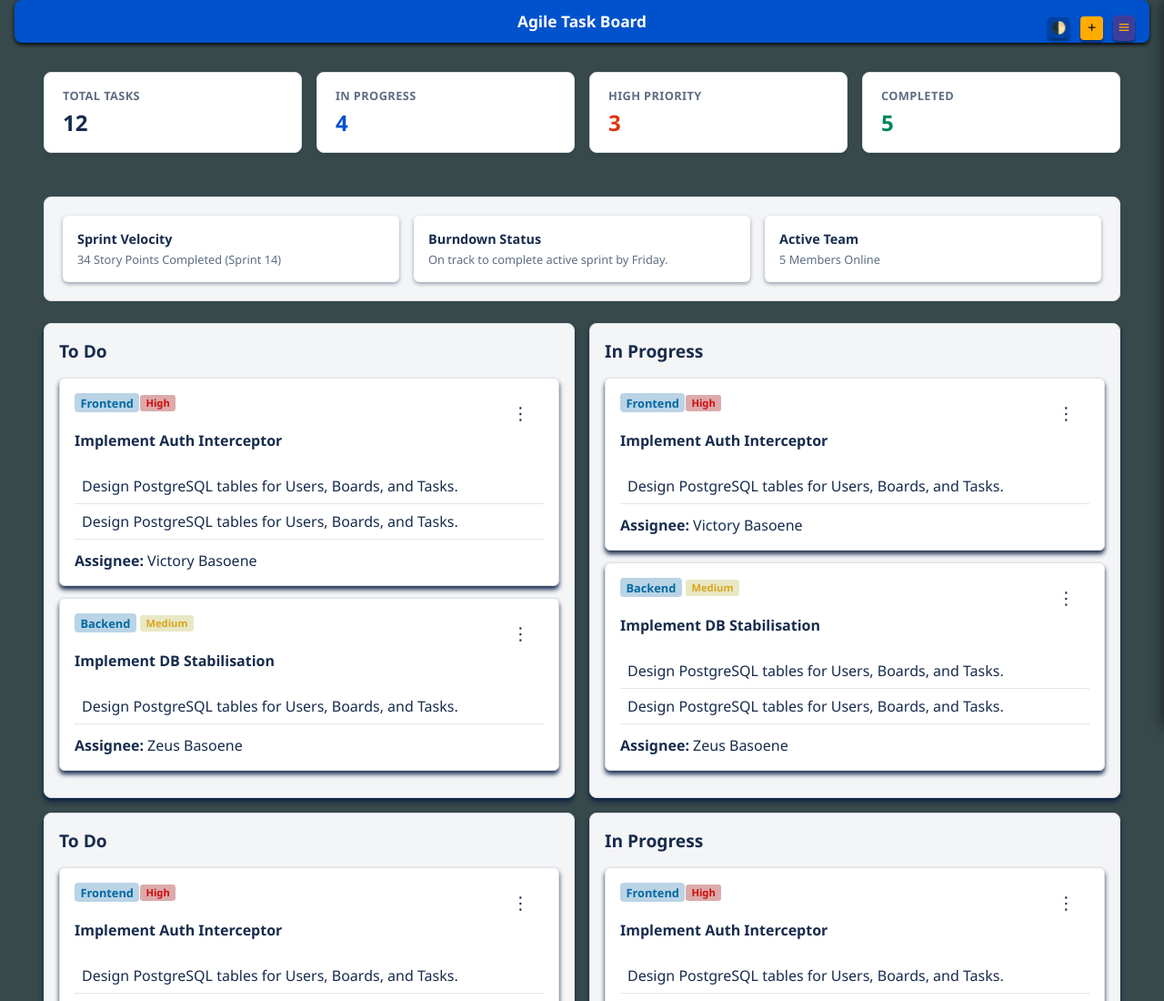
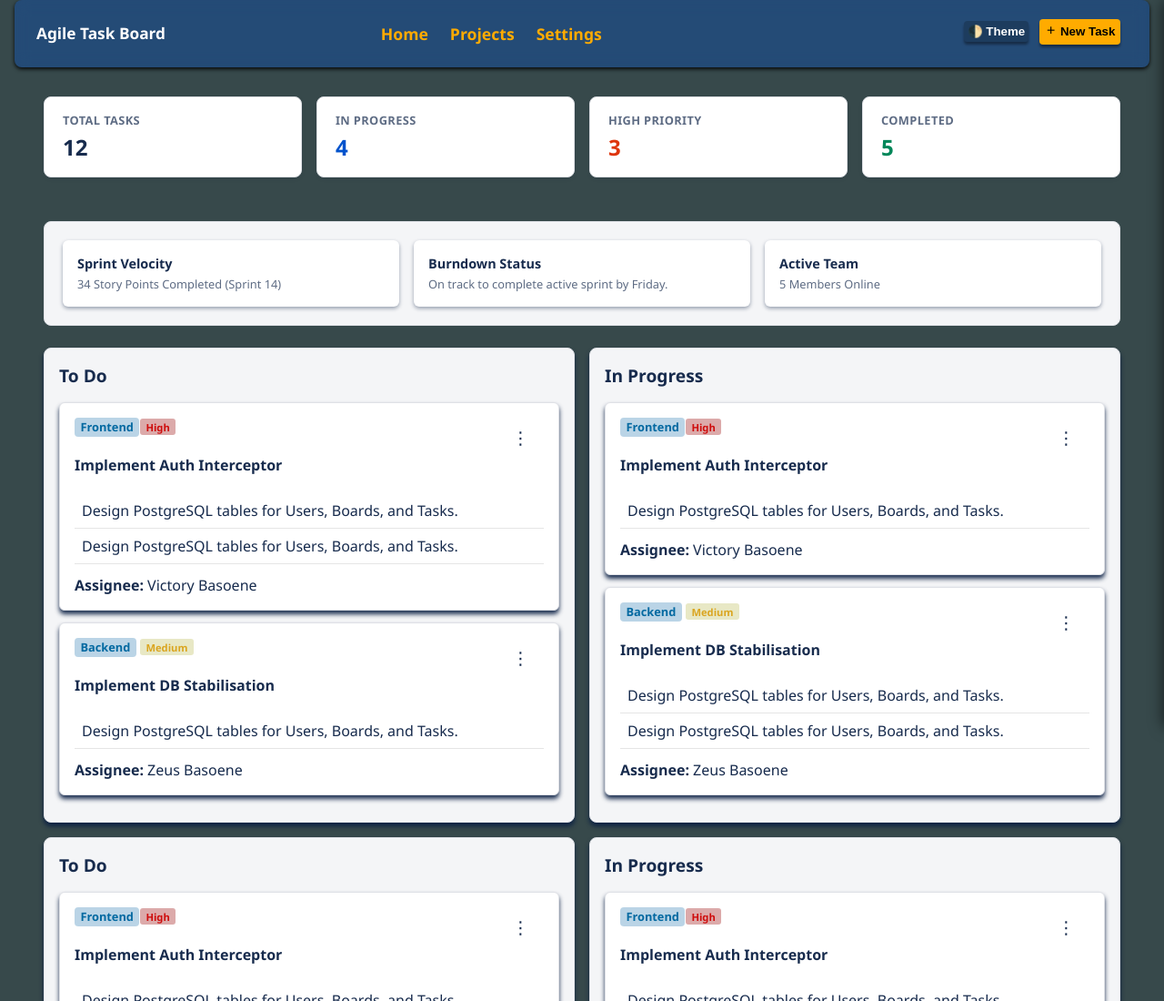
Before and after one commit to Scarred-Zero/Agile-task-board, a plain HTML site: page assets/html/index.html in a window 1280 px wide. Shown: the top 1100 px of the page at 91% size. Drawn offline with nearby package versions, Linux system fonts and the light colour scheme.

Commit message:
feat: add a hamburger menu and ensure resposiveness across devices

```diff
--- a/assets/css/responsiveness.css
+++ b/assets/css/responsiveness.css
@@ -4,13 +4,34 @@
         flex-direction: row;
         padding: 0.75rem 1.5rem;
         text-align: left;
-        justify-content: space-around;
+        gap: 5rem;
         align-items: center;
+    }
+
+    .navbar {
+        display: block;
     }
 
     .navbar ul {
         flex-direction: row;
         gap: 1.5rem;
+    }
+
+    .hamburger-menu {
+        display: none;
+    }
+
+    .text-short {
+        display: none;
+    }
+
+    .text-long {
+        display: block;
+    }
+
+    .app-header .header-actions {
+        top: 1.3rem;
+        right: 2rem;
     }
 
     .dashboard-summary {
@@ -99,6 +120,10 @@
     ::-webkit-scrollbar-thumb {
         background: #135342;
         border-radius: 5px;
+    }
+
+    .app-header {
+        gap: 14rem;
     }
 
     .kanban-board {
--- a/assets/css/styles.css
+++ b/assets/css/styles.css
@@ -6,6 +6,7 @@
     --text-main: #172b4d;
     --text-muted: #5e6c84;
     --border-color: #dfe1e6;
+    --header-bg-color: #0052cc56;
     --primary-color: #0052cc;
     --primary-hover: #0747a6;
     --accent-btn: #ffab00;
@@ -30,6 +31,7 @@
     --text-main: #f8fafc;
     --text-muted: #94a3b8;
     --border-color: #334155;
+    --header-bg-color: #0052cc56;
     --primary-color: #3b82f6;
     --primary-hover: #2563eb;
     --accent-btn: #f59e0b;
@@ -68,7 +70,7 @@ body {
     z-index: 100;
     display: flex;
     flex-direction: column;
-    background-color: var(--primary-color);
+    background-color: var(--header-bg-color);
     backdrop-filter: blur(8px);
     color: #ffffff;
     padding: 1rem;
@@ -143,6 +145,13 @@ body {
 .header-actions .new-task-btn {
     background-color: var(--accent-btn);
     padding: 0.4rem 0.35rem;
+}
+
+.text-short {
+    display: block;
+}
+.text-long {
+    display: none;
 }
 
 .btn-small {
--- a/assets/html/index.html
+++ b/assets/html/index.html
@@ -23,7 +23,7 @@
         </script>
     </head>
     <body>
-        <header class="app-header">
+        <header class="app-header" id="app-header">
             <div class="header-brand">
                 <h1>Agile Task Board</h1>
             </div>
@@ -36,10 +36,8 @@
             </nav>
             <div
                 class="hamburger-menu"
-                onclick="
-                    var navbarToggle = document.getElementById('navbar');
-                    navbarToggle.classList.add('show');
-                "
+                id="hamburgerMenu"
+                onclick="handleToggle()"
             >
                 <i class="bx bx-menu"></i>
             </div>
@@ -49,7 +47,8 @@
                     id="theme-toggle-btn"
                     aria-label="Toggle dark mode"
                 >
-                    🌓
+                    <span class="text-short"> 🌓 </span>
+                    <span class="text-long"> 🌓 Theme</span>
                 </button>
                 <button
                     class="btn-small new-task-btn"
@@ -59,7 +58,8 @@
                             'flex'
                     "
                 >
-                    <i class="bx bx-plus"></i>
+                    <span class="text-short"><i class="bx bx-plus"></i></span>
+                    <span class="text-long"><i class="bx bx-plus"></i> New Task </span>
                 </button>
             </div>
         </header>
@@ -657,6 +657,11 @@
                     localStorage.setItem("theme", "dark");
                 }
             });
+
+            function handleToggle() {
+                const navbarToggle = document.getElementById("navbar");
+                navbarToggle.classList.toggle("show");
+            }
         </script>
     </body>
 </html>
```
